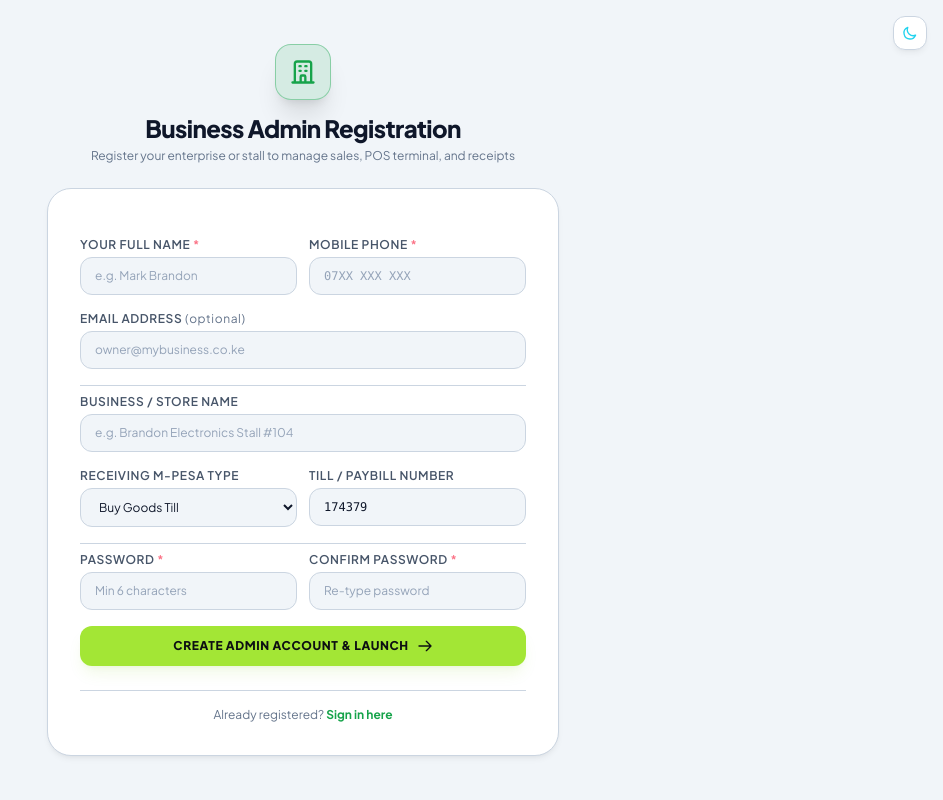
After one commit to travvy206-stack/nairobi-receipts, a PHP site: page /generate-receipt/register.php in a window 1280 px wide. The commit adds this page. Shown: the whole page, without its empty margins (337-1280 px from the left). Run offline with PHP 8.4, Linux system fonts and the light colour scheme; data comes from the database, SQL or seed files in the repository; some libraries are stand-ins or nearby versions.

Commit message:
Add Business Admin registration portal and revert experimental STK prompt

```diff
--- /dev/null
+++ b/public/register.php
@@ -0,0 +1,261 @@
+<?php
+/**
+ * Business Owner (Admin) Registration Portal
+ * Allows new business operators to register their administrative account,
+ * business/stall name, receiving M-Pesa till/paybill, and access their own portal.
+ */
+
+require_once __DIR__ . '/../config/db.php';
+require_once __DIR__ . '/../src/Auth/AuthService.php';
+
+$auth = new AuthService();
+$db = Database::getInstance()->getConnection();
+
+// If already logged in, redirect to appropriate portal
+if ($auth->isAuthenticated()) {
+    if ($auth->isAdmin()) {
+        header("Location: /admin/dashboard.php");
+    } else {
+        header("Location: /index.php");
+    }
+    exit;
+}
+
+$error = null;
+$success = null;
+
+if ($_SERVER['REQUEST_METHOD'] === 'POST') {
+    $fullName = trim($_POST['full_name'] ?? '');
+    $phone = trim($_POST['phone_number'] ?? '');
+    $email = trim($_POST['email'] ?? '');
+    $storeName = trim($_POST['store_name'] ?? '');
+    $mpesaShortcode = trim($_POST['mpesa_shortcode'] ?? '174379');
+    $mpesaType = strtolower(trim($_POST['mpesa_type'] ?? 'till'));
+    $password = $_POST['password'] ?? '';
+    $passwordConfirm = $_POST['password_confirm'] ?? '';
+    $csrf = $_POST['csrf_token'] ?? '';
+
+    $cleanPhone = preg_replace('/[^0-9+]/', '', $phone);
+
+    if (!$auth->validateCsrfToken($csrf)) {
+        $error = "Security validation token expired. Please refresh and try again.";
+    } elseif (empty($fullName) || empty($cleanPhone) || empty($password)) {
+        $error = "Full Name, Mobile Phone Number, and Password are required.";
+    } elseif ($password !== $passwordConfirm) {
+        $error = "Passwords do not match.";
+    } elseif (strlen($password) < 6) {
+        $error = "Password must be at least 6 characters in length.";
+    } else {
+        try {
+            // Check if phone or email already registered
+            $checkStmt = $db->prepare("SELECT id FROM users WHERE phone_number = ? OR (email IS NOT NULL AND email != '' AND LOWER(email) = LOWER(?))");
+            $checkStmt->execute([$cleanPhone, $email]);
+            if ($checkStmt->fetch()) {
+                $error = "An account with this phone number or email already exists. Please log in instead.";
+            } else {
+                $passwordHash = password_hash($password, PASSWORD_BCRYPT);
+                $finalStore = !empty($storeName) ? $storeName : ($fullName . "'s Store");
+                $finalShortcode = !empty($mpesaShortcode) ? $mpesaShortcode : '174379';
+
+                $stmt = $db->prepare("INSERT INTO users (full_name, phone_number, email, password_hash, role, status, store_name, mpesa_shortcode, mpesa_type)
+                                      VALUES (?, ?, ?, ?, 'admin', 'active', ?, ?, ?)");
+                $stmt->execute([
+                    $fullName,
+                    $cleanPhone,
+                    !empty($email) ? strtolower($email) : null,
+                    $passwordHash,
+                    $finalStore,
+                    $finalShortcode,
+                    $mpesaType
+                ]);
+                $newUserId = (int)$db->lastInsertId();
+
+                // Establish login session immediately
+                session_regenerate_id(true);
+                $_SESSION['user_id'] = $newUserId;
+                $_SESSION['user_name'] = $fullName;
+                $_SESSION['user_phone'] = $cleanPhone;
+                $_SESSION['user_email'] = $email;
+                $_SESSION['user_role'] = 'admin';
+                $_SESSION['logged_in_at'] = time();
+
+                $auth->logAudit($newUserId, "New Business Admin Registered: $fullName ($finalStore)", $_SERVER['REMOTE_ADDR'] ?? '127.0.0.1');
+
+                header("Location: /admin/dashboard.php");
+                exit;
+            }
+        } catch (PDOException $e) {
+            $error = "Registration error: " . $e->getMessage();
+        }
+    }
+}
+
+$csrfToken = $auth->getCsrfToken();
+?>
+<!DOCTYPE html>
+<html lang="en" class="h-full bg-[#0d0f12]">
+<head>
+    <meta charset="UTF-8">
+    <meta name="viewport" content="width=device-width, initial-scale=1.0">
+    <title>Register Business Admin | NTA-Pay</title>
+    <script src="https://cdn.tailwindcss.com"></script>
+    <link rel="preconnect" href="https://fonts.googleapis.com">
+    <link rel="preconnect" href="https://fonts.gstatic.com">
+    <link href="https://fonts.googleapis.com/css2?family=Plus+Jakarta+Sans:wght@400;500;600;700;800&family=JetBrains+Mono:wght@400;500;600&display=swap" rel="stylesheet">
+    <script>
+        tailwind.config = {
+            theme: {
+                extend: {
+                    colors: {
+                        charcoal: {
+                            950: '#0d0f12',
+                            900: '#14171d',
+                            800: '#1a1e26',
+                            700: '#232834',
+                        },
+                        neon: {
+                            lime: '#a3e635',
+                            limeHover: '#84cc16',
+                            cyan: '#06b6d4',
+                            teal: '#14b8a6'
+                        }
+                    }
+                }
+            }
+        }
+    </script>
+    <style>
+        body { font-family: 'Plus Jakarta Sans', sans-serif; }
+        .mono { font-family: 'JetBrains Mono', monospace; }
+    </style>
+    <link rel="stylesheet" href="/assets/theme.css">
+    <script src="/assets/theme.js"></script>
+</head>
+<body class="min-h-full bg-[#0d0f12] text-slate-100 flex items-center justify-center p-4 py-10 relative">
+
+    <!-- Theme Toggle -->
+    <div class="fixed top-4 right-4 z-50">
+        <button onclick="toggleTheme()" class="theme-toggle-btn p-2 rounded-xl bg-[#14171d] hover:bg-[#1a1e26] text-xs font-semibold text-slate-300 border border-zinc-800 transition flex items-center justify-center shadow-lg" title="Toggle Light/Dark Theme">
+            <svg class="w-4 h-4 text-amber-400 theme-icon-sun" fill="none" stroke="currentColor" viewBox="0 0 24 24"><path stroke-linecap="round" stroke-linejoin="round" stroke-width="2" d="M12 3v1m0 16v1m9-9h-1M4 12H3m15.364 6.364l-.707-.707M6.343 6.343l-.707-.707m12.728 0l-.707.707M6.343 17.657l-.707.707M16 12a4 4 0 11-8 0 4 4 0 018 0z"></path></svg>
+            <svg class="w-4 h-4 text-cyan-400 theme-icon-moon hidden" fill="none" stroke="currentColor" viewBox="0 0 24 24"><path stroke-linecap="round" stroke-linejoin="round" stroke-width="2" d="M20.354 15.354A9 9 0 018.646 3.646 9.003 9.003 0 0012 21a9.003 9.003 0 008.354-5.646z"></path></svg>
+        </button>
+    </div>
+
+    <div class="w-full max-w-lg">
+
+        <!-- Brand Header -->
+        <div class="text-center mb-6">
+            <div class="inline-flex items-center justify-center w-14 h-14 rounded-2xl bg-neon-lime/10 border border-neon-lime/30 text-neon-lime mb-3 shadow-xl">
+                <svg class="w-7 h-7" fill="none" stroke="currentColor" viewBox="0 0 24 24">
+                    <path stroke-linecap="round" stroke-linejoin="round" stroke-width="2" d="M19 21V5a2 2 0 00-2-2H7a2 2 0 00-2 2v16m14 0h2m-2 0h-5m-9 0H3m2 0h5M9 7h1m-1 4h1m4-4h1m-1 4h1m-5 10v-5a1 1 0 011-1h2a1 1 0 011 1v5m-4 0h4"></path>
+                </svg>
+            </div>
+            <h1 class="text-2xl font-black text-white tracking-tight">Business Admin Registration</h1>
+            <p class="text-xs text-slate-400 mt-1">Register your enterprise or stall to manage sales, POS terminal, and receipts</p>
+        </div>
+
+        <div class="bg-[#14171d] border border-zinc-800 rounded-3xl p-6 sm:p-8 shadow-2xl">
+            <?php if ($error): ?>
+                <div class="mb-5 p-4 rounded-xl bg-rose-500/10 border border-rose-500/30 text-rose-300 text-xs flex items-center space-x-3">
+                    <svg class="w-5 h-5 flex-shrink-0 text-rose-400" fill="none" stroke="currentColor" viewBox="0 0 24 24"><path stroke-linecap="round" stroke-linejoin="round" stroke-width="2" d="M12 8v4m0 4h.01M21 12a9 9 0 11-18 0 9 9 0 0118 0z"></path></svg>
+                    <span><?= htmlspecialchars($error) ?></span>
+                </div>
+            <?php endif; ?>
+
+            <form method="POST" action="/register.php" class="space-y-4">
+                <input type="hidden" name="csrf_token" value="<?= htmlspecialchars($csrfToken) ?>">
+
+                <div class="grid grid-cols-1 sm:grid-cols-2 gap-3">
+                    <div>
+                        <label class="block text-xs font-semibold uppercase tracking-wider text-slate-300 mb-1">
+                            Your Full Name <span class="text-rose-400">*</span>
+                        </label>
+                        <input type="text" name="full_name" required placeholder="e.g. Mark Brandon"
+                            value="<?= htmlspecialchars($_POST['full_name'] ?? '') ?>"
+                            class="w-full px-3.5 py-2.5 bg-[#0d0f12] border border-zinc-800 rounded-xl text-white text-xs placeholder-slate-600 focus:outline-none focus:ring-2 focus:ring-neon-lime">
+                    </div>
+
+                    <div>
+                        <label class="block text-xs font-semibold uppercase tracking-wider text-slate-300 mb-1">
+                            Mobile Phone <span class="text-rose-400">*</span>
+                        </label>
+                        <input type="text" name="phone_number" required placeholder="07XX XXX XXX"
+                            value="<?= htmlspecialchars($_POST['phone_number'] ?? '') ?>"
+                            class="w-full px-3.5 py-2.5 bg-[#0d0f12] border border-zinc-800 rounded-xl text-white text-xs font-mono placeholder-slate-600 focus:outline-none focus:ring-2 focus:ring-neon-lime">
+                    </div>
+                </div>
+
+                <div>
+                    <label class="block text-xs font-semibold uppercase tracking-wider text-slate-300 mb-1">
+                        Email Address <span class="text-slate-500 font-normal lowercase">(optional)</span>
+                    </label>
+                    <input type="email" name="email" placeholder="owner@mybusiness.co.ke"
+                        value="<?= htmlspecialchars($_POST['email'] ?? '') ?>"
+                        class="w-full px-3.5 py-2.5 bg-[#0d0f12] border border-zinc-800 rounded-xl text-white text-xs placeholder-slate-600 focus:outline-none focus:ring-2 focus:ring-neon-lime">
+                </div>
+
+                <div class="pt-2 border-t border-zinc-800/80">
+                    <label class="block text-xs font-semibold uppercase tracking-wider text-slate-300 mb-1">
+                        Business / Store Name
+                    </label>
+                    <input type="text" name="store_name" placeholder="e.g. Brandon Electronics Stall #104"
+                        value="<?= htmlspecialchars($_POST['store_name'] ?? '') ?>"
+                        class="w-full px-3.5 py-2.5 bg-[#0d0f12] border border-zinc-800 rounded-xl text-white text-xs placeholder-slate-600 focus:outline-none focus:ring-2 focus:ring-neon-lime">
+                </div>
+
+                <div class="grid grid-cols-1 sm:grid-cols-2 gap-3">
+                    <div>
+                        <label class="block text-xs font-semibold uppercase tracking-wider text-slate-300 mb-1">
+                            Receiving M-Pesa Type
+                        </label>
+                        <select name="mpesa_type" class="w-full px-3.5 py-2.5 bg-[#0d0f12] border border-zinc-800 rounded-xl text-white text-xs focus:outline-none focus:ring-2 focus:ring-neon-lime">
+                            <option value="till">Buy Goods Till</option>
+                            <option value="paybill">Paybill Number</option>
+                        </select>
+                    </div>
+
+                    <div>
+                        <label class="block text-xs font-semibold uppercase tracking-wider text-slate-300 mb-1">
+                            Till / Paybill Number
+                        </label>
+                        <input type="text" name="mpesa_shortcode" placeholder="174379"
+                            value="<?= htmlspecialchars($_POST['mpesa_shortcode'] ?? '174379') ?>"
+                            class="w-full px-3.5 py-2.5 bg-[#0d0f12] border border-zinc-800 rounded-xl text-white text-xs font-mono placeholder-slate-600 focus:outline-none focus:ring-2 focus:ring-neon-lime">
+                    </div>
+                </div>
+
+                <div class="grid grid-cols-1 sm:grid-cols-2 gap-3 pt-2 border-t border-zinc-800/80">
+                    <div>
+                        <label class="block text-xs font-semibold uppercase tracking-wider text-slate-300 mb-1">
+                            Password <span class="text-rose-400">*</span>
+                        </label>
+                        <input type="password" name="password" required minlength="6" placeholder="Min 6 characters"
+                            class="w-full px-3.5 py-2.5 bg-[#0d0f12] border border-zinc-800 rounded-xl text-white text-xs placeholder-slate-600 focus:outline-none focus:ring-2 focus:ring-neon-lime">
+                    </div>
+
+                    <div>
+                        <label class="block text-xs font-semibold uppercase tracking-wider text-slate-300 mb-1">
+                            Confirm Password <span class="text-rose-400">*</span>
+                        </label>
+                        <input type="password" name="password_confirm" required minlength="6" placeholder="Re-type password"
+                            class="w-full px-3.5 py-2.5 bg-[#0d0f12] border border-zinc-800 rounded-xl text-white text-xs placeholder-slate-600 focus:outline-none focus:ring-2 focus:ring-neon-lime">
+                    </div>
+                </div>
+
+                <button type="submit"
+                    class="w-full mt-4 py-3 px-4 rounded-xl bg-neon-lime hover:bg-neon-limeHover text-[#0d0f12] text-xs font-extrabold uppercase tracking-wider transition shadow-lg shadow-lime-500/10 flex items-center justify-center space-x-2">
+                    <span>Create Admin Account & Launch</span>
+                    <svg class="w-4 h-4" fill="none" stroke="currentColor" viewBox="0 0 24 24"><path stroke-linecap="round" stroke-linejoin="round" stroke-width="2" d="M14 5l7 7m0 0l-7 7m7-7H3"></path></svg>
+                </button>
+            </form>
+
+            <div class="mt-6 text-center pt-4 border-t border-zinc-800/80">
+                <p class="text-xs text-slate-400">
+                    Already registered?
+                    <a href="/login.php" class="text-neon-lime hover:underline font-bold">Sign in here</a>
+                </p>
+            </div>
+        </div>
+    </div>
+</body>
+</html>
```
Also changed, not shown: public/login.php (+7 -0 lines).
